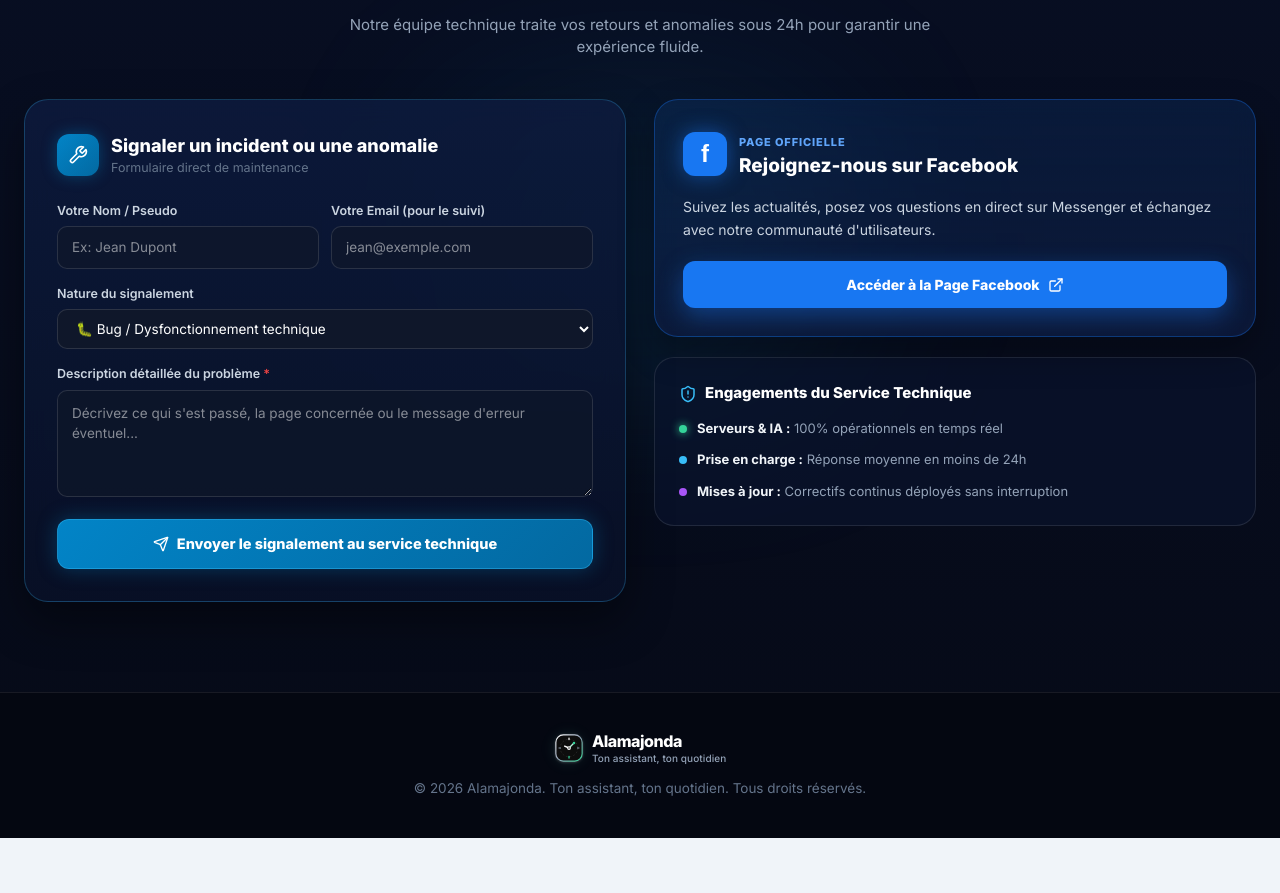
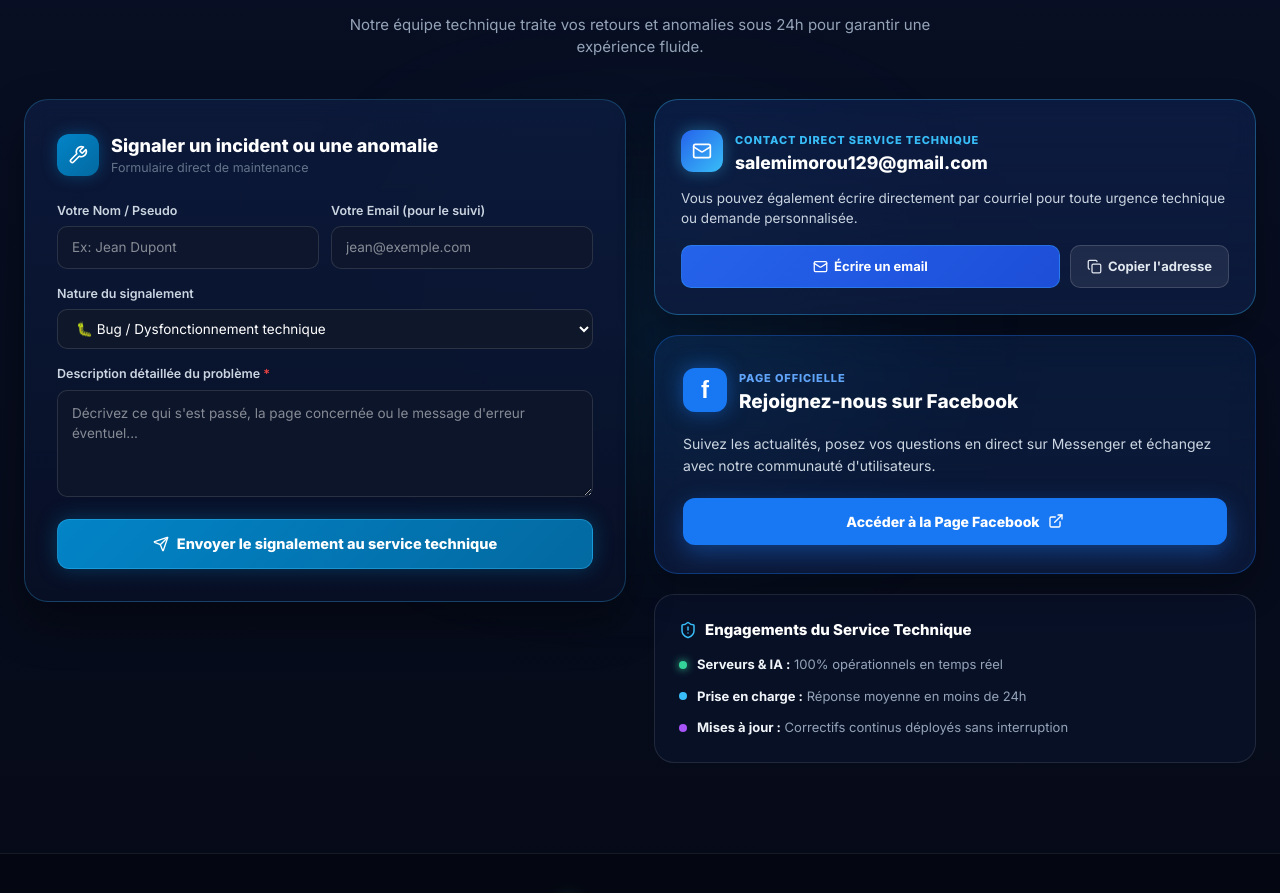
Before and after one commit to imorousalem8-sys/agenda, a Next.js app: page / in a window 1280 px wide. Shown: the part 2801-3694 px from the top of the page. Before the commit the page ends 3639 px from the top, so only its background shows below. Built offline with nearby package versions, Linux system fonts and the light colour scheme.

Commit message:
feat(support): configurer email de support technique salemimorou129@gmail.com

```diff
--- a/app/api/support/report/route.ts
+++ b/app/api/support/report/route.ts
@@ -35,8 +35,9 @@ export async function POST(req: NextRequest) {
 
     // Envoi par email au support si Resend API est configuré
     const RESEND_API_KEY = process.env.RESEND_API_KEY;
+    const adminEmail = process.env.SUPPORT_ADMIN_EMAIL || process.env.ADMIN_EMAIL || "salemimorou129@gmail.com";
+
     if (RESEND_API_KEY) {
-      const adminEmail = process.env.SUPPORT_ADMIN_EMAIL || process.env.ADMIN_EMAIL || "contact@alamajonda.ai";
       try {
         await fetch("https://api.resend.com/emails", {
           method: "POST",
--- a/components/landing/TechnicalSupportSection.tsx
+++ b/components/landing/TechnicalSupportSection.tsx
@@ -12,6 +12,8 @@ import {
   Loader2,
   Sparkles,
   LifeBuoy,
+  Mail,
+  Copy,
 } from "lucide-react";
 
 export default function TechnicalSupportSection() {
@@ -24,6 +26,13 @@ export default function TechnicalSupportSection() {
   const [isSubmitting, setIsSubmitting] = useState(false);
   const [submittedTicket, setSubmittedTicket] = useState<{ id: string; msg: string } | null>(null);
   const [errorMessage, setErrorMessage] = useState("");
+  const [copiedEmail, setCopiedEmail] = useState(false);
+
+  const copySupportEmail = () => {
+    navigator.clipboard.writeText("salemimorou129@gmail.com");
+    setCopiedEmail(true);
+    setTimeout(() => setCopiedEmail(false), 3000);
+  };
 
   const handleSubmit = async (e: React.FormEvent) => {
     e.preventDefault();
@@ -364,8 +373,114 @@ export default function TechnicalSupportSection() {
           )}
         </div>
 
-        {/* Right Side: Facebook Card & Direct Channels */}
+        {/* Right Side: Email & Facebook Direct Channels */}
         <div style={{ display: "flex", flexDirection: "column", gap: "20px" }}>
+          {/* Direct Technical Email Card */}
+          <div
+            style={{
+              borderRadius: "24px",
+              background: "linear-gradient(180deg, rgba(37, 99, 235, 0.15) 0%, rgba(13, 27, 62, 0.85) 100%)",
+              border: "1px solid rgba(56, 189, 248, 0.35)",
+              boxShadow: "0 15px 35px rgba(0, 0, 0, 0.3)",
+              padding: "26px",
+              backdropFilter: "blur(10px)",
+            }}
+          >
+            <div style={{ display: "flex", alignItems: "center", gap: "12px", marginBottom: "12px" }}>
+              <div
+                style={{
+                  width: "42px",
+                  height: "42px",
+                  borderRadius: "12px",
+                  background: "linear-gradient(135deg, #2563eb, #38bdf8)",
+                  display: "flex",
+                  alignItems: "center",
+                  justifyContent: "center",
+                  color: "#ffffff",
+                  boxShadow: "0 0 15px rgba(56, 189, 248, 0.4)",
+                }}
+              >
+                <Mail size={20} />
+              </div>
+              <div>
+                <span
+                  style={{
+                    fontSize: "11px",
+                    fontWeight: "800",
+                    color: "#38bdf8",
+                    textTransform: "uppercase",
+                    letterSpacing: "0.08em",
+                  }}
+                >
+                  Contact Direct Service Technique
+                </span>
+                <h3 style={{ fontSize: "17.5px", fontWeight: "800", color: "#ffffff", margin: 0 }}>
+                  salemimorou129@gmail.com
+                </h3>
+              </div>
+            </div>
+
+            <p style={{ fontSize: "13.5px", color: "#cbd5e1", lineHeight: "1.5", marginBottom: "16px" }}>
+              Vous pouvez également écrire directement par courriel pour toute urgence technique ou demande personnalisée.
+            </p>
+
+            <div style={{ display: "flex", gap: "10px", flexWrap: "wrap" }}>
+              <a
+                href="mailto:salemimorou129@gmail.com?subject=Support%20Technique%20Alamajonda"
+                style={{
+                  flex: 1,
+                  display: "inline-flex",
+                  alignItems: "center",
+                  justifyContent: "center",
+                  gap: "6px",
+                  padding: "11px 16px",
+                  borderRadius: "10px",
+                  background: "linear-gradient(135deg, #2563eb 0%, #1d4ed8 100%)",
+                  color: "#ffffff",
+                  fontWeight: "700",
+                  fontSize: "13px",
+                  textDecoration: "none",
+                  border: "1px solid rgba(56, 189, 248, 0.3)",
+                }}
+                className="hover:scale-[1.02]"
+              >
+                <Mail size={15} />
+                <span>Écrire un email</span>
+              </a>
+
+              <button
+                type="button"
+                onClick={copySupportEmail}
+                style={{
+                  display: "inline-flex",
+                  alignItems: "center",
+                  justifyContent: "center",
+                  gap: "6px",
+                  padding: "11px 16px",
+                  borderRadius: "10px",
+                  background: "rgba(255, 255, 255, 0.08)",
+                  color: "#e2e8f0",
+                  fontWeight: "700",
+                  fontSize: "13px",
+                  border: "1px solid rgba(255, 255, 255, 0.15)",
+                  cursor: "pointer",
+                }}
+                className="hover:bg-white/15"
+              >
+                {copiedEmail ? (
+                  <>
+                    <CheckCircle2 size={15} color="#34d399" />
+                    <span style={{ color: "#34d399" }}>Copié !</span>
+                  </>
+                ) : (
+                  <>
+                    <Copy size={15} />
+                    <span>Copier l&apos;adresse</span>
+                  </>
+                )}
+              </button>
+            </div>
+          </div>
           {/* Facebook Official Page Card */}
           <div
             style={{
```
